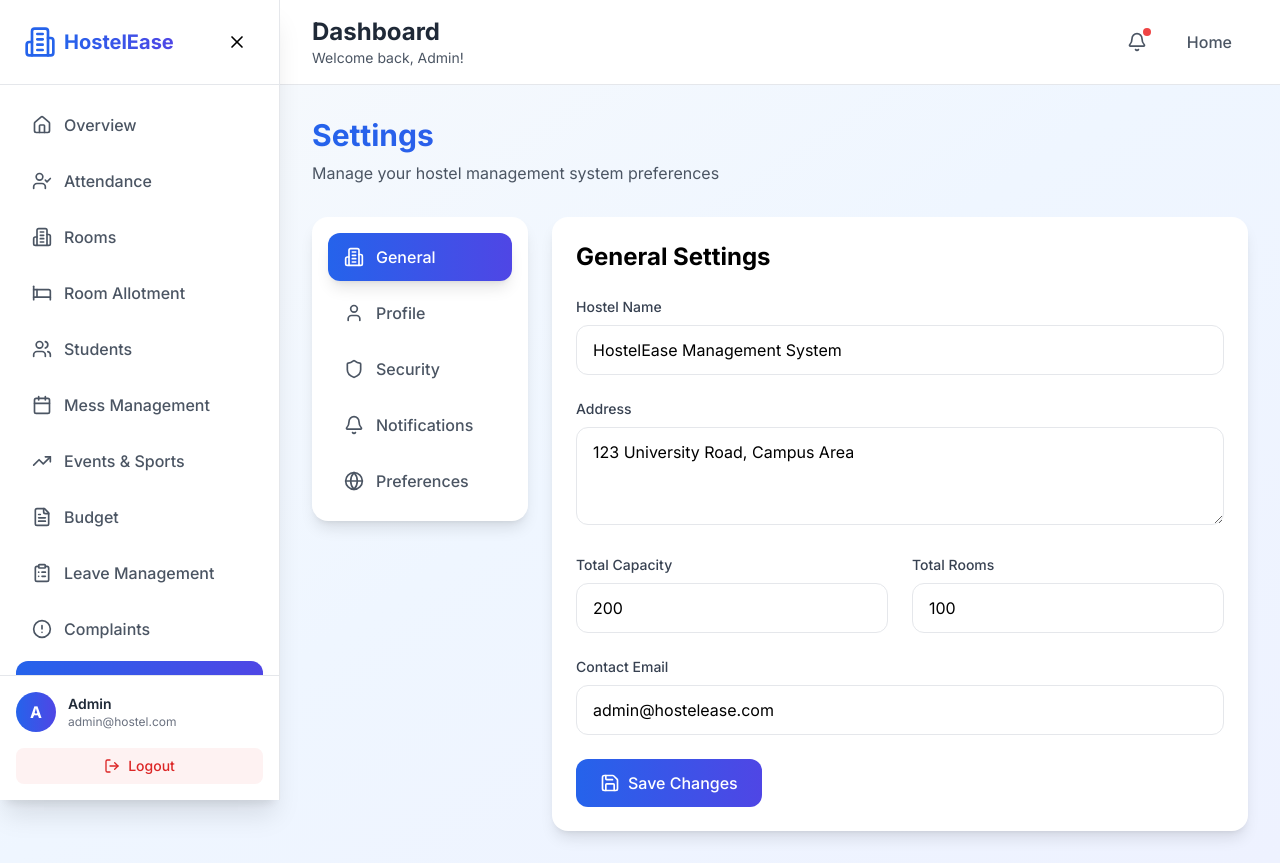
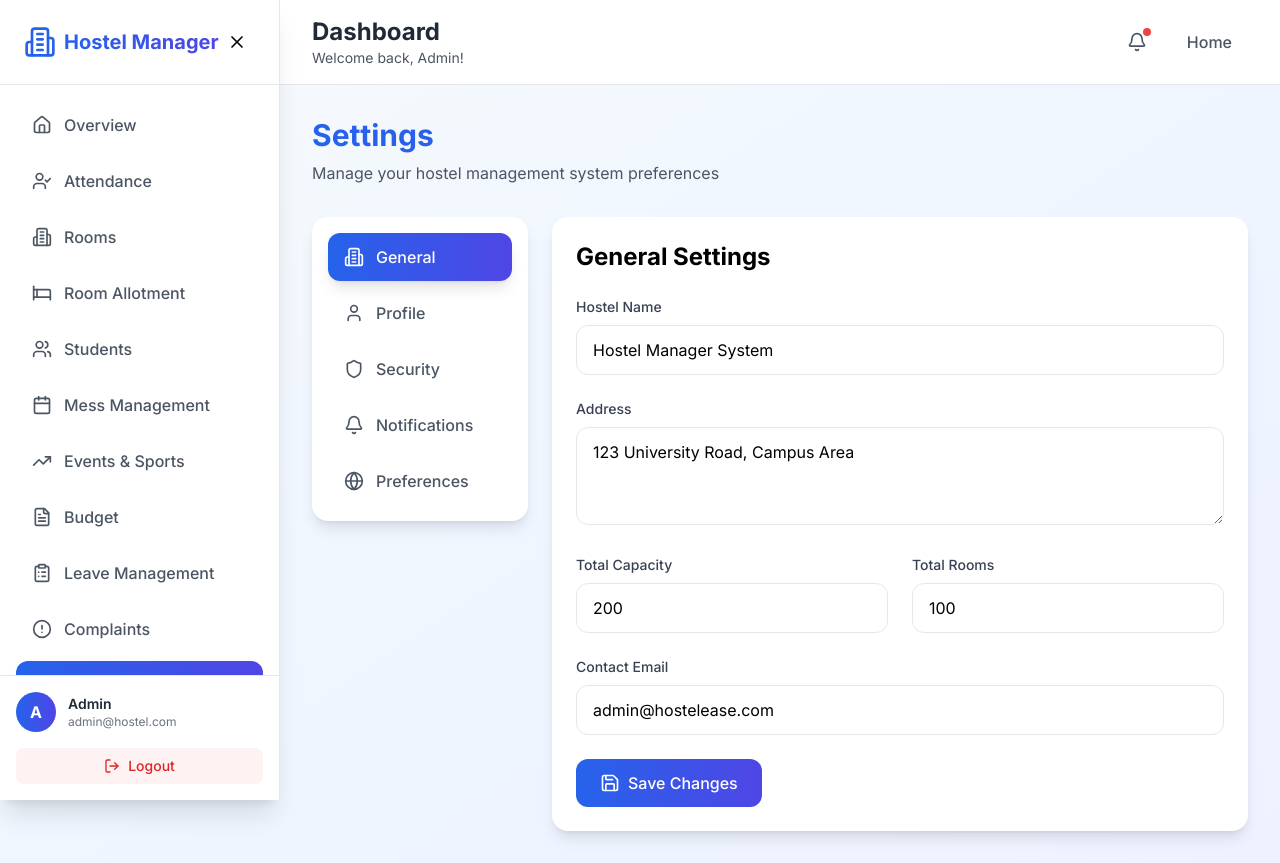
Before and after one commit to Moulendu-Chowley/HostelEase, a Next.js app: page /dashboard/settings in a window 1280 px wide. Built offline with nearby package versions, Linux system fonts and the light colour scheme.

Commit message:
chnaged name

```diff
--- a/app/dashboard/layout.tsx
+++ b/app/dashboard/layout.tsx
@@ -108,7 +108,7 @@ export default function DashboardLayout({
               >
                 <Building2 className="h-8 w-8 text-blue-600" />
                 <span className="text-xl font-bold bg-gradient-to-r from-blue-600 to-indigo-600 bg-clip-text text-transparent">
-                  HostelEase
+                  Hostel Manager
                 </span>
               </motion.div>
             )}
--- a/app/dashboard/settings/page.tsx
+++ b/app/dashboard/settings/page.tsx
@@ -90,7 +90,7 @@ export default function SettingsPage() {
                   </label>
                   <input
                     type="text"
-                    defaultValue="HostelEase Management System"
+                    defaultValue="Hostel Manager System"
                     className="w-full px-4 py-3 border border-gray-200 rounded-xl focus:outline-none focus:ring-2 focus:ring-blue-500"
                   />
                 </div>
--- a/app/page.tsx
+++ b/app/page.tsx
@@ -89,7 +89,7 @@ export default function Home() {
             >
               <Building2 className="h-8 w-8 text-blue-600" />
               <span className="text-2xl font-bold bg-gradient-to-r from-blue-600 to-indigo-600 bg-clip-text text-transparent">
-                HostelEase
+                Hostel Manager
               </span>
             </motion.div>
             <div className="flex items-center space-x-4">
--- a/package.json
+++ b/package.json
@@ -1,5 +1,5 @@
 {
-  "name": "hostelease",
+  "name": "hostel-manager",
   "version": "1.0.0",
   "private": true,
   "scripts": {
```
Also changed, not shown: 1 other file (tests, documents, lock files or other folders).
